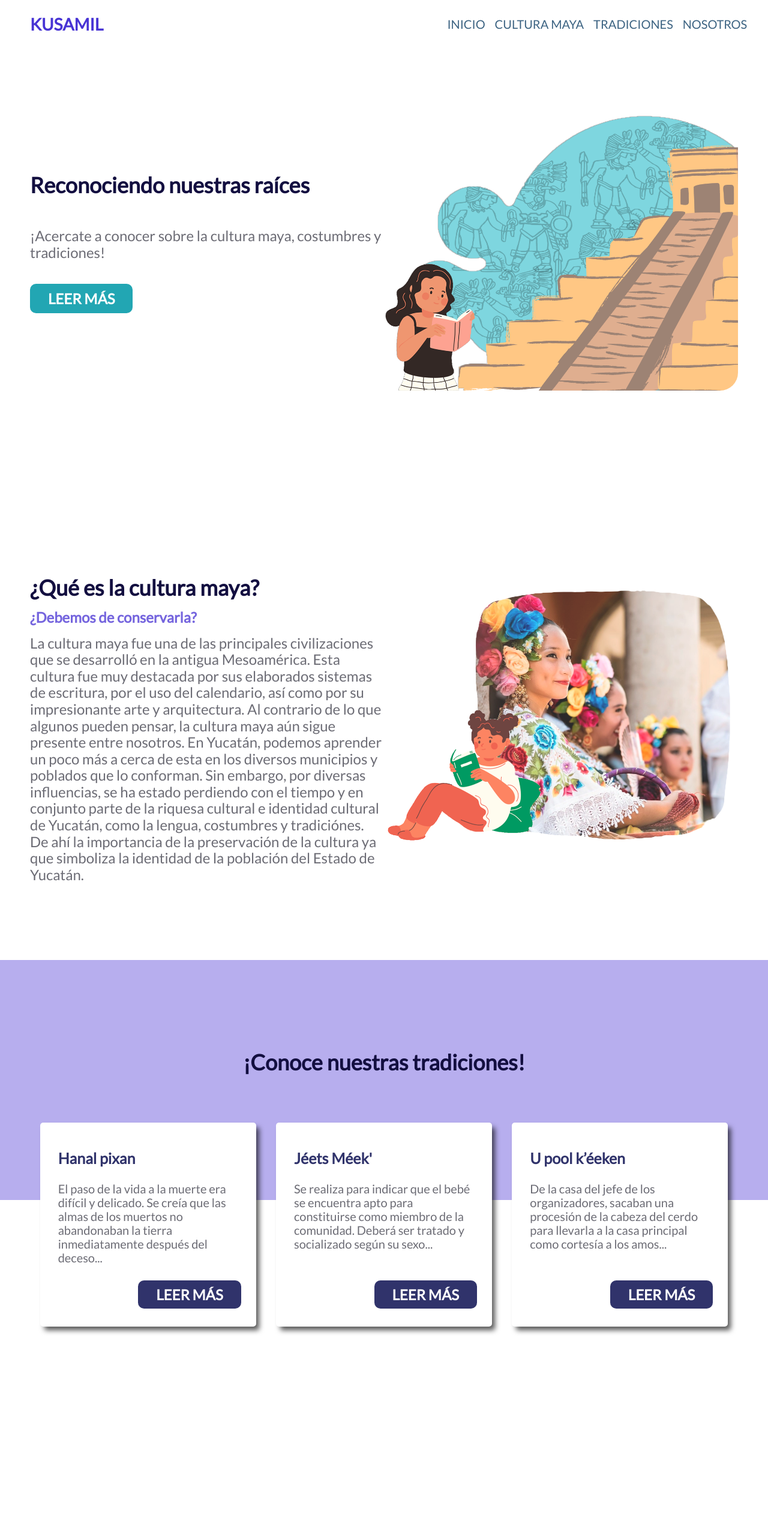
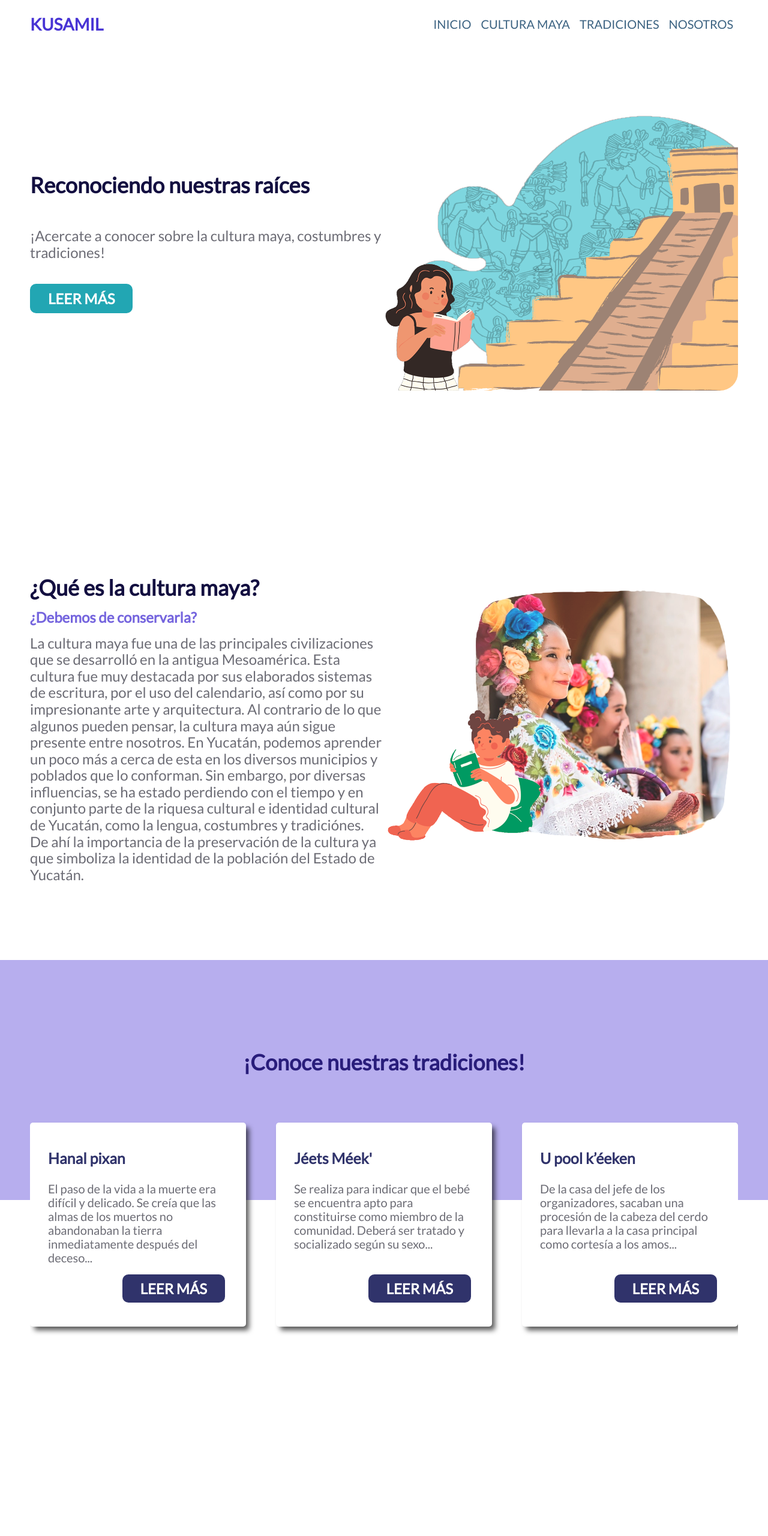
Before and after one commit to Cristianpan/Maya, a plain HTML site: page index.html in a window 1280 px wide. Shown: the top 2560 px of the page at 60% size. Drawn offline with nearby package versions, Linux system fonts and the light colour scheme.

Commit message:
Cambios de nav

```diff
--- a/styles/style.css
+++ b/styles/style.css
@@ -63,11 +63,13 @@ ul {
 
 .navegacion {
     height: 80px;
-    position: fixed;
+    position: sticky;
+    top: 0;
     display: flex;
     align-items: center;
     justify-content: space-between;
-    width: 94%;
+    width: 100%;
+    z-index: 10;
 }
 
 
@@ -76,7 +78,6 @@ ul {
     color: var(--primary);
     font-size: 28px;
     font-weight: bold;
-    margin-right: 50px;
 }
 
 .navegacion__li a {
@@ -101,7 +102,7 @@ ul {
 }
 
 .navegacion__button, .navegacion__ul {
-    z-index: 100;
+    z-index: 1;
 }
 
 @media (min-width: 768px){
@@ -183,11 +184,16 @@ ul {
     padding-top: 100px;
 }
 
+.inicio{
+    margin-top: -80px;
+}
+
 @media (min-width:768px) {
     .inicio {
         display: grid;
         grid-template-columns: 1fr 1fr;
         align-items: center;
+        margin-top: -80px;
     }
     .inicio__imagen {
         margin-top: 40px;
@@ -249,7 +255,6 @@ ul {
 /* tradiciones */
 
 .fondo {
-    z-index: -1;
     width: 100%;
     height: 50vh;
     position: absolute;
@@ -271,7 +276,7 @@ ul {
     .tradiciones__informacion {
         display: flex;
         align-items: center;
-        justify-content: space-around;
+        gap: 50px;
         overflow: hidden;
         margin-top: 0;
     }
@@ -282,13 +287,12 @@ ul {
 }
 
 .tradiciones__informacion > div {
-    z-index: -1;
     position: relative;
     margin: 30px auto;
     padding: 20px 30px;
     border-radius: 5px;
     height: 300px;
-    width: 300px;
+    max-width: 300px;
     background-color: white;
     box-shadow: 6px 7px 9px -1px rgba(0,0,0,0.66);
 }
@@ -311,9 +315,10 @@ ul {
     border-radius: 10px;
     color: white;
     font-weight: bold;
-    cursor: pointer;
+    margin: 10px;
     bottom: 30px;
     right: 25px;
+    cursor: pointer;
 }
 
 /* nosotros */
```
